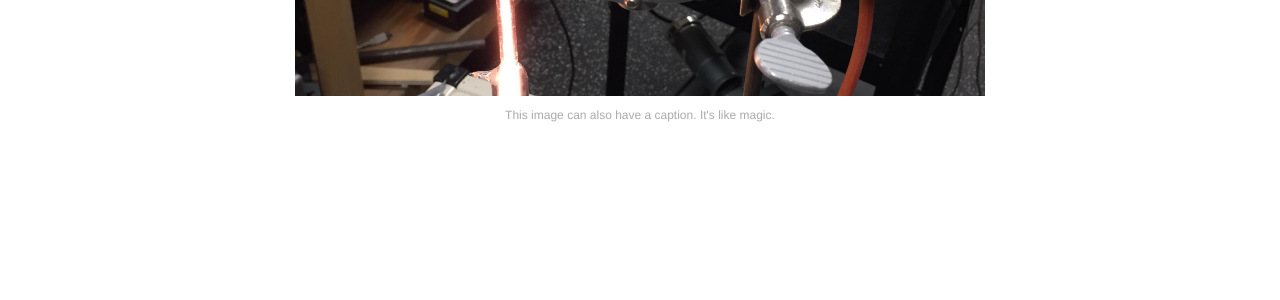
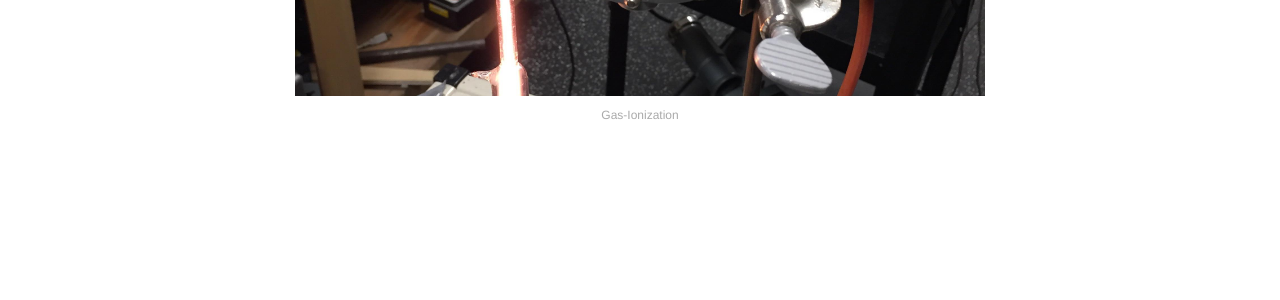
Before and after one commit to Danielraw1996/Danielraw1996.github.io, a Jekyll site: the page built from _projects/4_project.markdown, in a window 1280 px wide. Shown: the part 428-728 px from the top of the page. Built offline with Jekyll 4.4.1, drawn with Linux system fonts in a browser that asks for light colours; nearby versions of some CDN libraries; a script that is not in the unit is left out.

Commit message:
Update 4_project.markdown

```diff
--- a/_projects/4_project.markdown
+++ b/_projects/4_project.markdown
@@ -10,5 +10,5 @@ Using a 10000V transformer, Helium gas is ionized within a gas tube!
     <img class="col three" src="{{ site.baseurl }}/assets/img/Ion.jpg" alt="" title="example image"/>
 </div>
 <div class="col three caption">
-    This image can also have a caption. It's like magic.
+    Gas-Ionization
 </div>
```
